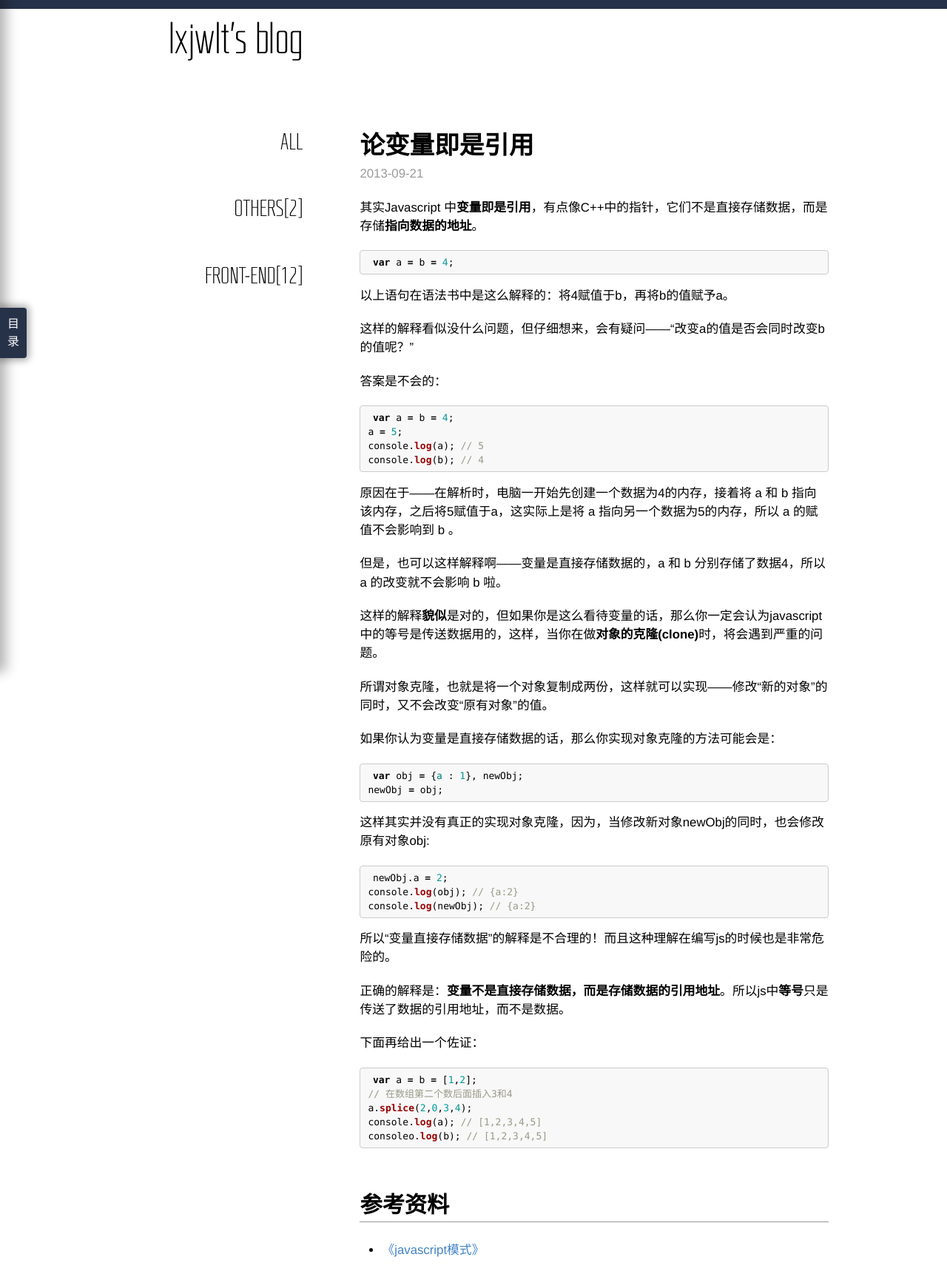
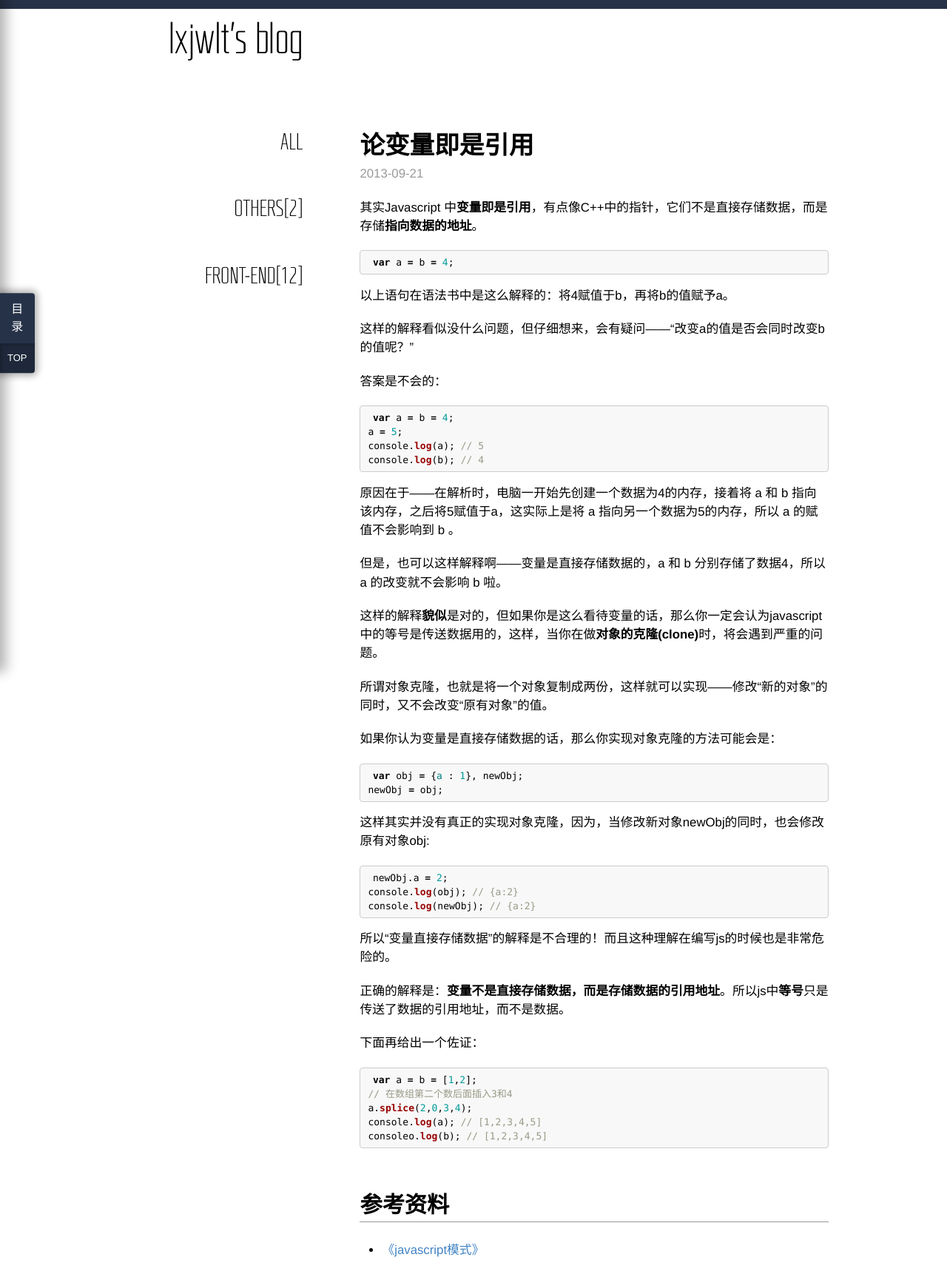
Before and after one commit to lxjwlt/lxjwlt.github.io, a Jekyll site: the page built from _posts/2013-09-21-variable-is-the-reference.md, in a window 1280 px wide. Shown: the whole page at 74% size. Built offline with Jekyll 4.4.1, drawn with Linux system fonts in a browser that asks for light colours; Markdown is read by kramdown in place of the engine named in the settings; comment, search, counter and statistics services are not loaded.

Commit message:
add gotop button

```diff
--- a/_layouts/post.html
+++ b/_layouts/post.html
@@ -5,7 +5,11 @@ id: post-page
 
 <div class="directory" id="directory">
     <div class="directory__container" id="directory__container"></div>
-    <a href="#" class="directory__button" id='expand-button'>目录</a>
+    <!-- <a href="#" class="directory__button" id='expand-button'>目录</a> -->
+    <ul class="directory__button-list">
+        <li><a href="#" class="directory__button directory__button--expand" id='expand-button'>目录</a></li>
+        <li><a href="#" class="directory__button directory__button--top" id='top-button'>top</a></li>
+    </ul>
 </div>
 <div class='main wrap'>
 	<ul class="sidebar">
--- a/css/main.css
+++ b/css/main.css
@@ -273,7 +273,39 @@ blockquote{
     color: white;
 }
 
+.directory__button-list {
+    overflow: hidden;
+    position: absolute;
+    left: 100%;
+    top: 50%;
+    z-index: -1;
+    background: #263248;
+    border-radius: 0 4px 4px 0;
+    /*box-shadow: 0 0 10px 4px rgba(0,0,0,.5);*/
+    box-shadow: 0 0 10px 4px rgba(0,0,0,.3);
+    -webkit-transition: box-shadow .4s;
+    -moz-transition: box-shadow .4s;
+    transition: box-shadow .4s;
+    -webkit-transform: translateY(-50%);
+    -moz-transform: translateY(-50%);
+    transform: translateY(-50%);
+}
+
 .directory__button {
+    display: block;
+    padding: 10px;
+    color: white;
+    text-align: center;
+}
+
+.directory__button--top {
+    text-transform: uppercase;
+    box-shadow: inset 2px 2px 4px rgba(0,0,0,.2);
+    background-color: rgba(0,0,0,.2);
+    font-size: 13px;
+}
+
+/*.directory__button {
     width: 1em;
     height: 3em;
     padding: 10px;
@@ -285,18 +317,13 @@ blockquote{
     margin: auto 0;
     z-index: -1;
     background: #263248;
-    border-radius: 0 4px 4px 0;
-    /*box-shadow: 0 0 10px 4px rgba(0,0,0,.5);*/
-    box-shadow: 0 0 10px 4px rgba(0,0,0,.3);
-    -webkit-transition: box-shadow .4s;
-    -moz-transition: box-shadow .4s;
-    transition: box-shadow .4s;
-}
+
+}*/
 
 .directory__button:hover {
 	text-decoration: none;
 }
 
-.directory:hover .directory__button {
+.directory:hover .directory__button-list {
 	box-shadow: 0 0 10px 4px rgba(0,0,0,.5);
 }
--- a/scripts/post.js
+++ b/scripts/post.js
@@ -149,3 +149,12 @@
         e.stopPropagation();
     });
 })(window);
+
+(function(global) {
+    var topButton = document.getElementById('top-button');
+    topButton.addEventListener('click', function(e) {
+        global.scroll(0, 0);
+        e.stopPropagation();
+        e.preventDefault();
+    });
+})(window);
```
Also changed, not shown: 16 other files.
